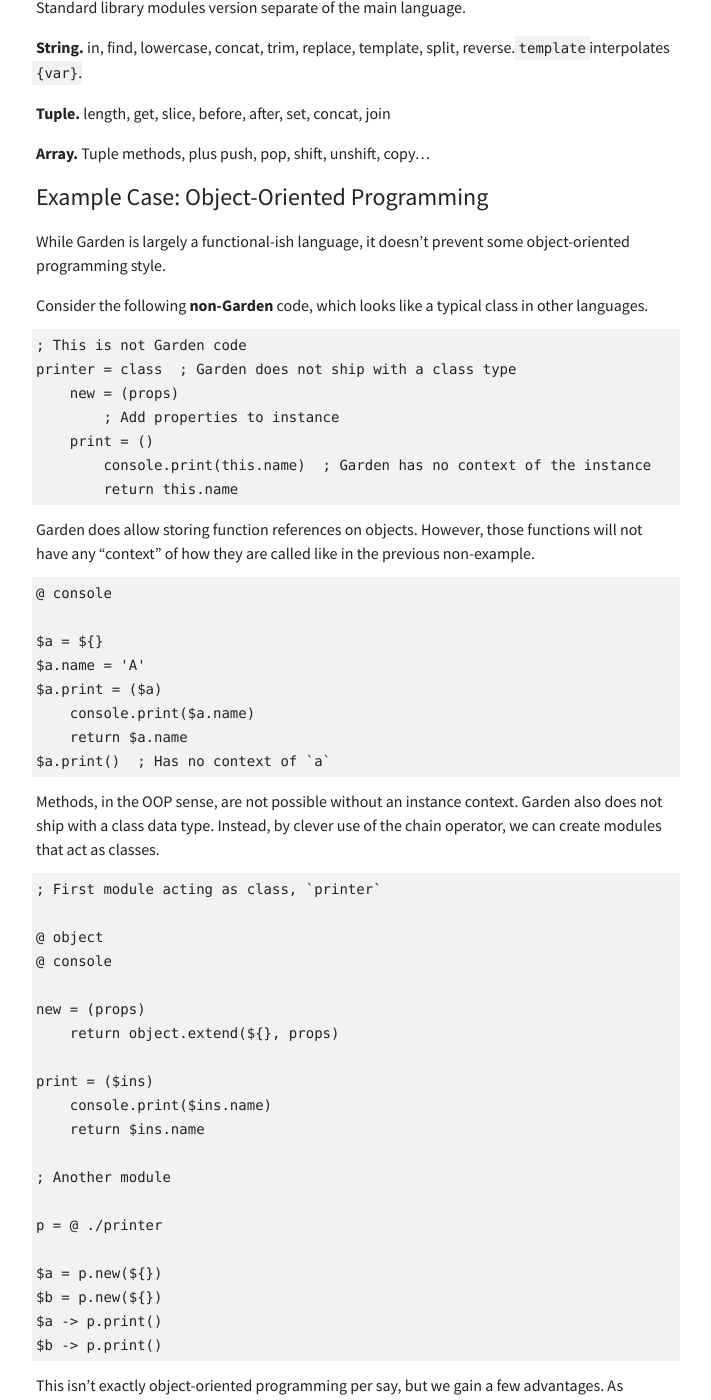
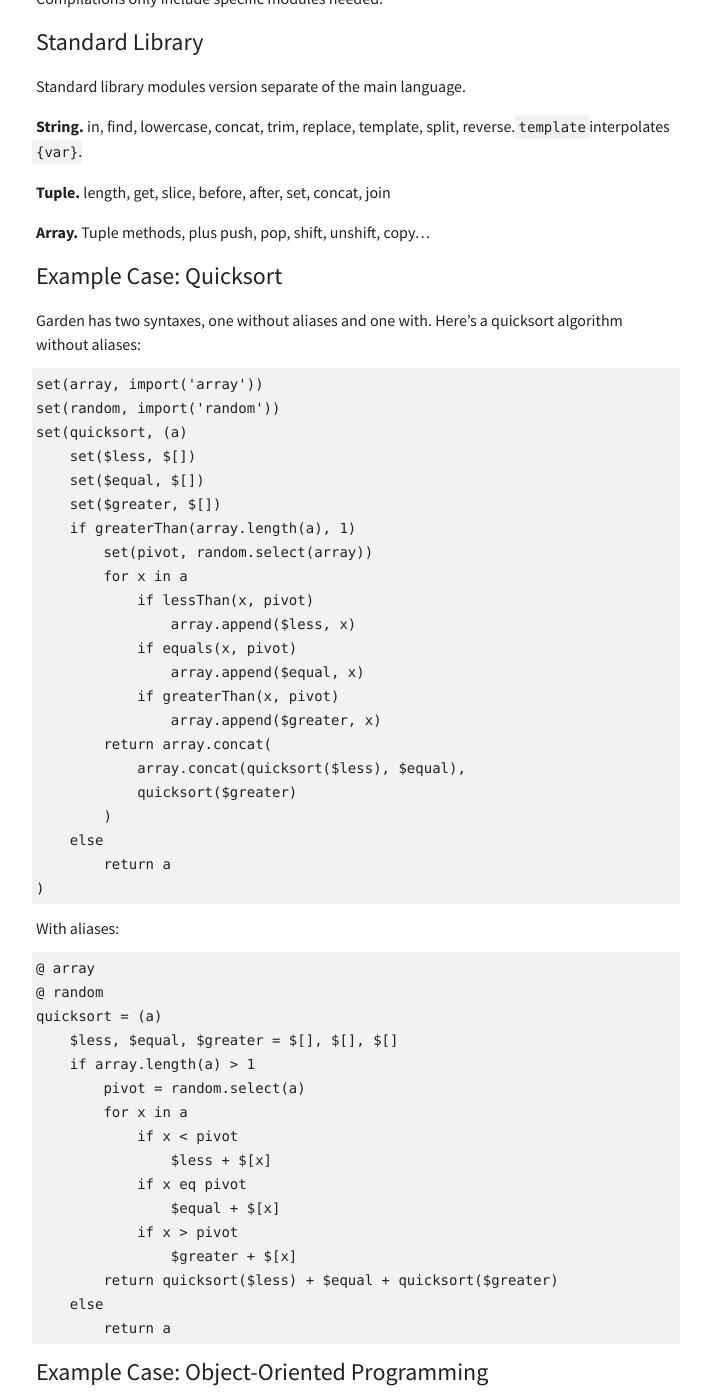
Before and after one commit to heiskr/heiskr.github.io, a Jekyll site: the page built from _posts/2014-06-24-garden.md, in a window 1280 px wide and 1400 px high, scrolled down 10517 px. Shown: the whole window, without its empty margins (284-995 px from the left). Built offline with Jekyll 4.4.1, drawn with Linux system fonts in a browser that asks for light colours; nearby versions of some CDN libraries; comment, search, counter and statistics services are not loaded; some of the changed text lies outside the part shown.

Commit message:
Quick sort example

```diff
--- a/_posts/2014-06-24-garden.md
+++ b/_posts/2014-06-24-garden.md
@@ -235,13 +235,13 @@ Type must be explicitly converted for comparison. `if` statements do not convert
     for i in range(0, 10)
         add(a, i)
 
-    for index = value in range(0, 10)
+    for index, value in range(0, 10)
         a[index] = value
 
     for value in {'a' = 1, 'b' = 2}
         add(a, value)
 
-    for key = value in {'a' = 1, 'b' = 2}
+    for key, value in {'a' = 1, 'b' = 2}
         a[key] = value
 
 `break` and `continue` are available as is common in most languages.
@@ -323,7 +323,13 @@ To get a feel for what's happening underneath, here's a few examples of things t
     for a in [0, 1, 2]
         A.append(a)
 
-    {k = v for k = v in {'a' = 1, 'b' = 2, 'c' = 3}}
+    {k = v for k, v in {'a' = 1, 'b' = 2, 'c' = 3}}
+
+**Destructure alias.** A tuple or array of items can be assigned to individual elements.
+
+    a, b = [0, 1]
+    set(a, 0)
+    set(b, 1)
 
 **Inline-block alias.** It's often common to have one line functions which serve as an input to another function. In such cases, it may be inconvenient to require a line break. In such cases, the inline-block alias, a colon `:`, can be used.
 
@@ -410,6 +416,53 @@ Standard library modules version separate of the main language.
 **Tuple.** length, get, slice, before, after, set, concat, join
 
 **Array.** Tuple methods, plus push, pop, shift, unshift, copy...
+
+Example Case: Quicksort
+-----------------------
+
+Garden has two syntaxes, one without aliases and one with. Here's a quicksort algorithm without aliases:
+
+    set(array, import('array'))
+    set(random, import('random'))
+    set(quicksort, (a)
+        set($less, $[])
+        set($equal, $[])
+        set($greater, $[])
+        if greaterThan(array.length(a), 1)
+            set(pivot, random.select(array))
+            for x in a
+                if lessThan(x, pivot)
+                    array.append($less, x)
+                if equals(x, pivot)
+                    array.append($equal, x)
+                if greaterThan(x, pivot)
+                    array.append($greater, x)
+            return array.concat(
+                array.concat(quicksort($less), $equal),
+                quicksort($greater)
+            )
+        else
+            return a
+    )
+
+With aliases:
+
+    @ array
+    @ random
+    quicksort = (a)
+        $less, $equal, $greater = $[], $[], $[]
+        if array.length(a) > 1
+            pivot = random.select(a)
+            for x in a
+                if x < pivot
+                    $less + $[x]
+                if x eq pivot
+                    $equal + $[x]
+                if x > pivot
+                    $greater + $[x]
+            return quicksort($less) + $equal + quicksort($greater)
+        else
+            return a
 
 Example Case: Object-Oriented Programming
 -----------------------------------------
```
Also changed, not shown: other parts of _posts/2014-06-24-garden.md (+1 -1 lines).
